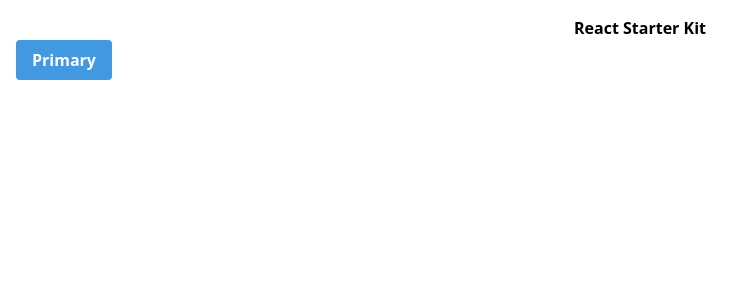
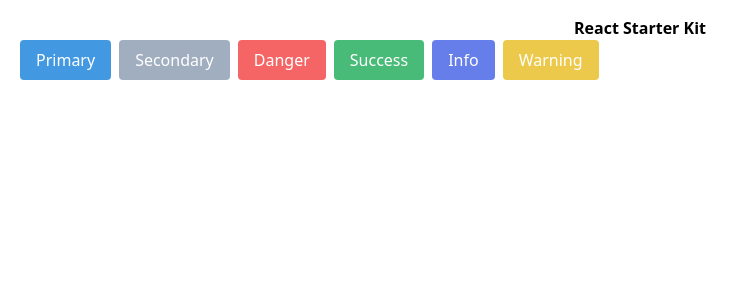
Before and after one commit to fathurifki/ziswaf, a React (Create React App) app: page /product in a window 1280 px wide. Shown: the top 300 px of the page, without its empty margins (0-753 px from the left). Built offline with nearby package versions, Linux system fonts and the light colour scheme; no server answers; what tsyringe would draw is missing.

Commit message:
reusable component

```diff
--- a/src/app/container/components/button/button.tsx
+++ b/src/app/container/components/button/button.tsx
@@ -1,9 +1,39 @@
-import React from 'react';
+import React, { useState, useEffect } from 'react';
 
-export function Button({ color = 'blue', size = 'small', children, ...props }) {
+export const Button = ({ type = 'primary', size = 'small', children, ...props }) => {
+    const typesColor: any = [
+        {
+            type: 'primary',
+            color: 'blue'
+        },
+        {
+            type: 'danger',
+            color: 'red'
+        },
+        {
+            type: 'secondary',
+            color: 'gray'
+        },
+        {
+            type: 'success',
+            color: 'green'
+        },
+        {
+            type: 'warning',
+            color: 'yellow'
+        },
+        {
+            type: 'info',
+            color: 'indigo'
+        },
+    ]
+    const [items, setItems] = useState<any>('')
+    useEffect(() => {
+        setItems(typesColor.find(x => x.type === type).color)
+    }, [])
     return (
-        <button {...props} className={`btn btn-${size} bg-${color}-500 hover:bg-${color}-600 text-white font-bold py-2 px-4 rounded`}>
+        <button {...props} className={`btn btn-${size} bg-${items}-500 hover:bg-${items}-600 text-white py-2 px-4 mx-1 rounded`}>
             {children}
         </button>
-    );
+    )
 }
--- a/src/app/container/views/Product/index.tsx
+++ b/src/app/container/views/Product/index.tsx
@@ -8,7 +8,12 @@ const Product = () => {
         <React.Fragment>
             <Container>
                 <H1>React Starter Kit</H1>
-                <Button>Primary</Button>
+                <Button type='primary'>Primary</Button>
+                <Button type='secondary'>Secondary</Button>
+                <Button type='danger'>Danger</Button>
+                <Button type='success'>Success</Button>
+                <Button type='info'>Info</Button>
+                <Button type='warning'>Warning</Button>
             </Container>
         </React.Fragment>
     )
```
